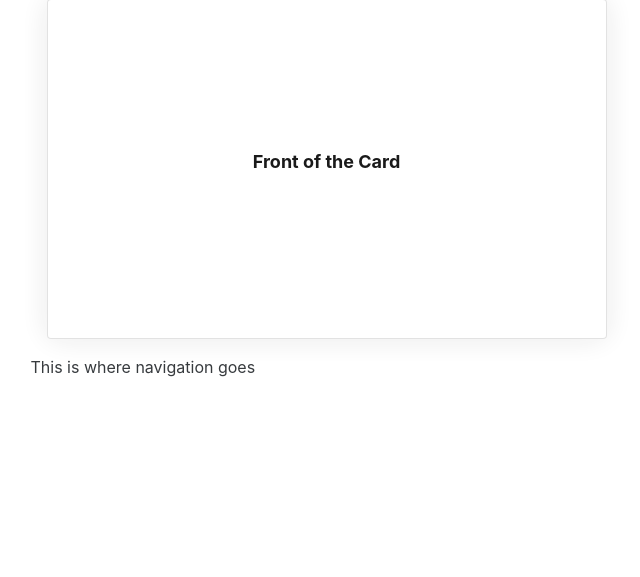
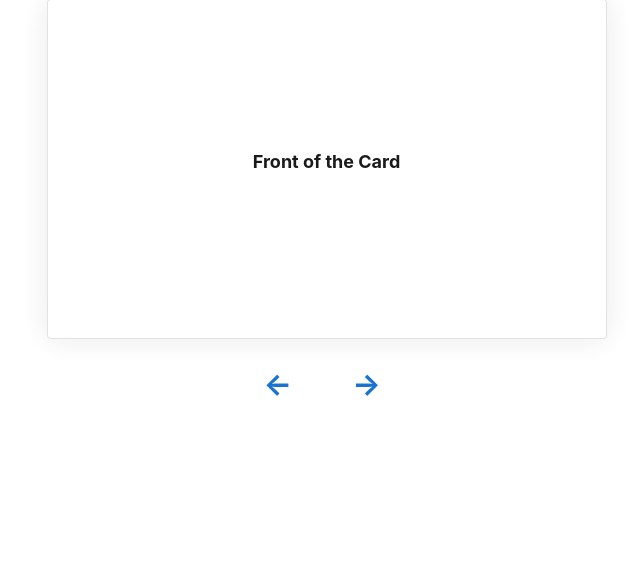
Before and after one commit to tyler-cranmer/Quizzex, a Flask app: template root/templates/study_card.html in a window 1280 px wide. Shown: the part 192-769 px from the top of the page, without its empty margins (213-853 px from the left). Run offline with Flask 2, Linux system fonts and the light colour scheme; the template is opened without the code that fills it, so the values that code supplies are empty; some libraries are stand-ins or nearby versions.

Commit message:
Added in arrow buttons to switch between cards. Still needs to be piped into the database.

```diff
--- a/root/static/css/study_card.css
+++ b/root/static/css/study_card.css
@@ -276,13 +276,49 @@ left: 0;
   transform: rotateY( 180deg );
 }
 
-.cards-navControl{
-    height: 2rem;
-    left: 0;
-    margin: auto;
-    right: 0;
-    text-align: center;
-    width: 10%;
-    /* color: var(--ui_color_gray_60); */
-    display: inline;
+.cards-navControl {
+  height: 4rem;
+  margin-left: 11rem;
+  padding-left: 27px;
+  padding-right: 10px;
+  text-align: center;
+  width: 200px;
+  display: flex;
 }
+
+.next-left-container {
+  display: flex;
+  width: 6rem;
+}
+
+.space{
+  width: 10px;
+}
+.previous .button {
+  font-size: 30px;
+  font-weight: bold;
+  color: rgb(0, 98, 204);
+  cursor: pointer;
+  border-width: 1px;
+  border-style: initial;
+  border-color: rgb(0, 98, 204);
+  border-image: initial;
+  padding: 7px 30px;
+  background: transparent;
+  border-radius: 4px;
+  text-decoration: none;
+}
+.next .button {
+  font-size: 30px;
+  font-weight: bold;
+  color: rgb(0, 98, 204);
+  cursor: pointer;
+  border-width: 1px;
+  border-style: initial;
+  border-color: rgb(0, 98, 204);
+  border-image: initial;
+  padding: 7px 30px;
+  background: transparent;
+  border-radius: 4px;
+  text-decoration: none;
+}
--- a/root/templates/study_card.html
+++ b/root/templates/study_card.html
@@ -62,7 +62,18 @@
                     <p>We need to pipe in the data from DB</p>
                 </div>
           </div>
-          <div class="cards-navControl">This is where navigation goes</div>
+
+          <div class="cards-navControl">
+            <div class="next-left-container previous">
+                <a href="#" class="button">←</a>
+            </div>
+            <div cladd="space"></div>
+            <div class="next-right-containter next">
+
+                <a href="#" class="button">→</a>
+            </div>
+           </div>
+
         </div>
     </main>
 
```
